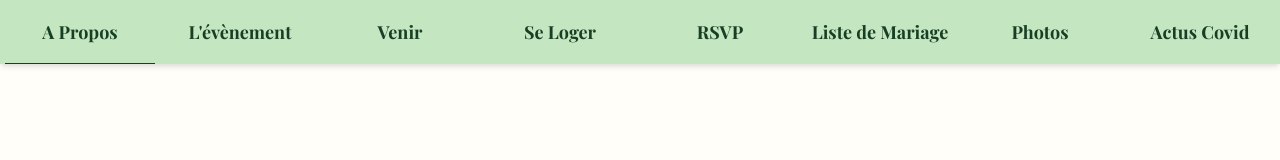
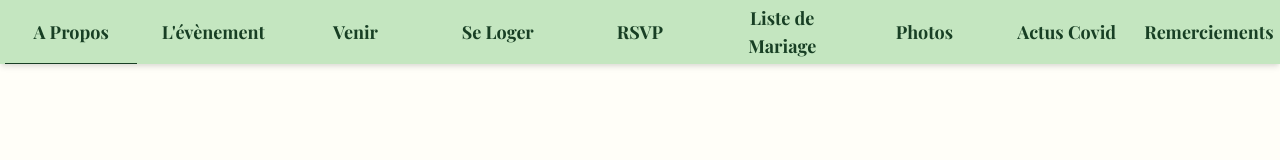
Before and after one commit to lroudge/maryse-et-adrien, a Next.js app: page / in a window 1280 px wide. Shown: the top 160 px of the page. Built offline with nearby package versions, Linux system fonts and the light colour scheme; no server answers.

Commit message:
feat: add new images and new page for thanks

```diff
--- a/components/About.tsx
+++ b/components/About.tsx
@@ -75,6 +75,7 @@ const About: React.FC = () => {
             src="https://raw.githubusercontent.com/lroudge/maryse-et-adrien/main/.github/images/Onglet-Accueil.JPG"
             layout="fill"
             className="rounded-md"
+            priority
           />
         </div>
       </div>
--- a/components/Rsvp.tsx
+++ b/components/Rsvp.tsx
@@ -18,9 +18,6 @@ const Rsvp: React.FC = () => {
           <span className="mt-3 text-l md:text-2xl text-emerald-700">
             Nous vous invitons à nous indiquer votre présence via le questionnaire ci-dessous et à renseigner quelques
             informations complémentaires à des fins d’organisation.
-            <br />
-            <br />
-            C’est promis, nous respectons le RGPD.
           </span>
           <a
             className="flex flex-row items-center justify-center md:justify-evenly shadow-lg rounded-md md:text-2xl bg-emerald-500 hover:bg-emerald-600 transition-colors text-emerald-800 h-10 md:h-16 w-48 md:w-52 p-2"
--- /dev/null
+++ b/components/Thanks.tsx
@@ -0,0 +1,15 @@
+import Main from './common/Main';
+
+const Thanks: React.FC = () => {
+  return (
+    <Main id="thanks">
+      <div className="flex flex-col-reverse md:flex-row items-center justify-between md:justify-evenly w-screen h-240 md:h-112">
+        <h1 className="text-3xl md:text-6xl font-bold font-title filter drop-shadow-md text-emerald-700">
+          Remerciements
+        </h1>
+      </div>
+    </Main>
+  );
+};
+
+export default Thanks;
--- a/components/common/Header.tsx
+++ b/components/common/Header.tsx
@@ -81,6 +81,14 @@ const Header: React.FC = () => {
         >
           <Link href="#covid">Actus Covid</Link>
         </div>
+        <div
+          className="nav_option"
+          onClick={() => {
+            setDisplayMenu(false);
+          }}
+        >
+          <Link href="#thanks">Remerciements</Link>
+        </div>
       </header>
       <div
         className={`${
--- a/components/index.ts
+++ b/components/index.ts
@@ -6,5 +6,6 @@ import Program from './Program';
 import Registry from './Registry';
 import Rsvp from './Rsvp';
 import Directions from './Directions';
+import Thanks from './Thanks';
 
-export { About, Accommodation, Covid, Photos, Program, Registry, Rsvp, Directions };
+export { About, Accommodation, Covid, Photos, Program, Registry, Rsvp, Directions, Thanks };
--- a/pages/index.tsx
+++ b/pages/index.tsx
@@ -4,7 +4,7 @@ import Head from 'next/head';
 import React from 'react';
 import Footer from '../components/common/Footer';
 import Header from '../components/common/Header';
-import { About, Accommodation, Covid, Photos, Program, Registry, Rsvp, Directions } from '../components';
+import { About, Accommodation, Covid, Photos, Program, Registry, Rsvp, Directions, Thanks } from '../components';
 
 const Home: NextPage = () => {
   return (
@@ -25,6 +25,7 @@ const Home: NextPage = () => {
           <Registry />
           <Photos />
           <Covid />
+          <Thanks />
         </main>
         <Footer />
       </div>
```
Also changed, not shown: .yarnrc.yml (added), 1 other file (tests, documents, lock files or other folders).
